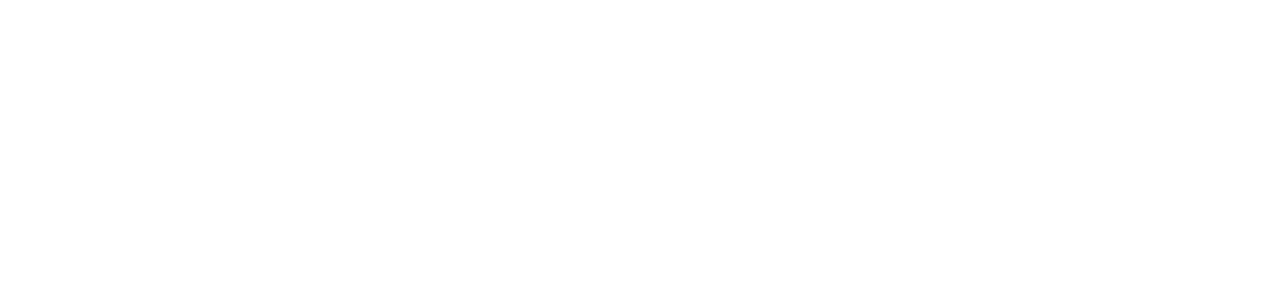
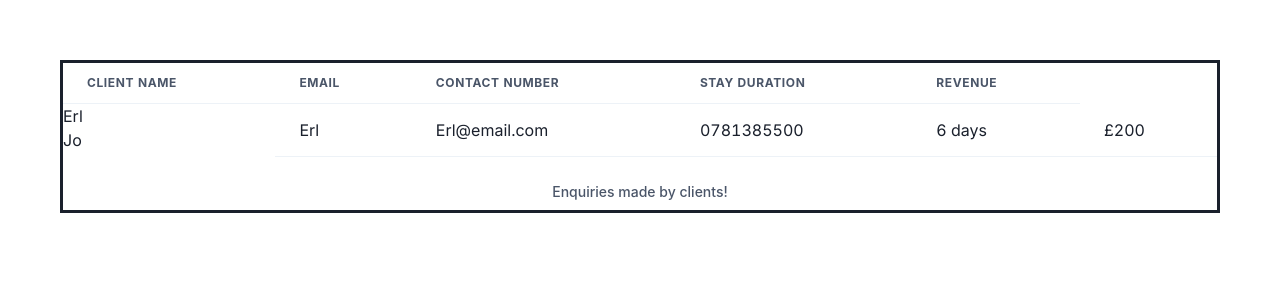
Before and after one commit to MaisonEP/situbnb, a Next.js app: page /Admin in a window 1280 px wide. Shown: the top 300 px of the page. Built offline with nearby package versions, Linux system fonts and the light colour scheme.

Commit message:
api end point initial, admin page table

```diff
--- a/src/app/Admin/page.tsx
+++ b/src/app/Admin/page.tsx
@@ -1,7 +1,15 @@
 "use client";
 import { Box } from "@chakra-ui/react";
+import { EnquiriesTable } from "../Components/EnquiriesTable/EnquiriesTable";
 // import "./Admin.css";
 
 export default function AdminPage() {
-  return <Box></Box>;
+	return (
+		<Box>
+			<Box height={"auto"}>
+				<EnquiriesTable></EnquiriesTable>
+			</Box>
+			<Box></Box>
+		</Box>
+	);
 }
--- /dev/null
+++ b/src/app/Api/Users/[UserId]/route.ts
@@ -0,0 +1,9 @@
+import { NextResponse } from "next/server";
+import Data from "../../../Data.json";
+
+export async function GET(request: Request, context: any) {
+	const { params } = context;
+	const user = Data.filter((x) => params.UserId === x.id.toString());
+
+	return NextResponse.json({ user });
+}
--- /dev/null
+++ b/src/app/Api/Users/route.ts
@@ -0,0 +1,16 @@
+import { NextResponse } from "next/server";
+import Data from "../../Data.json";
+
+export interface UserResponse {
+	Name: string;
+	Email: string;
+	Mobile: string;
+	StayLength: string;
+	Revenue: string;
+}
+
+export async function GET(): Promise<NextResponse<UserResponse[]>> {
+	const user = Data;
+
+	return NextResponse.json(user);
+}
--- /dev/null
+++ b/src/app/Components/EnquiriesTable/EnquiriesTable.tsx
@@ -0,0 +1,70 @@
+import { UserResponse } from "@/app/Api/Users/route";
+import {
+	Box,
+	Table,
+	TableCaption,
+	TableContainer,
+	Tbody,
+	Td,
+	Tfoot,
+	Th,
+	Thead,
+	Tr,
+} from "@chakra-ui/react";
+import { useEffect, useState } from "react";
+
+export function EnquiriesTable() {
+	// stay: stayLength,
+	// name: name,
+	// email: email,
+	// number
+
+	const [data, setData] = useState<UserResponse[] | undefined>();
+	useEffect(() => {
+		async function getEnquiries() {
+			const getEnquiries = await fetch("/Api/Users", {
+				headers: { Accept: "application/json", method: "GET" },
+			});
+
+			const readEnquiries: UserResponse[] = await getEnquiries.json();
+			setData(readEnquiries);
+		}
+		getEnquiries();
+	}, []);
+	// data?.map((e) => {
+	// 	console.log(e.Name);
+	// });
+
+	return (
+		<TableContainer m={"60px"} className="Hi" border={"solid"}>
+			<Table variant="simple">
+				<TableCaption>Enquiries made by clients!</TableCaption>
+				<Thead>
+					<Tr>
+						<Th>Client Name</Th>
+						<Th>Email</Th>
+						<Th> Contact Number</Th>
+						<Th> Stay Duration</Th>
+						<Th> Revenue</Th>
+					</Tr>
+				</Thead>
+				<Tbody>
+					<Tr>
+						{data?.map((e) => {
+							return <tr>{e.Name}</tr>;
+						})}
+						{/* {data?.map((data) => {
+							console.log("this is data  " + data);
+							return <p></p>;
+						})} */}
+						<Td>Erl</Td>
+						<Td>Erl@email.com</Td>
+						<Td>0781385500</Td>
+						<Td>6 days</Td>
+						<Td>£200</Td>
+					</Tr>
+				</Tbody>
+			</Table>
+		</TableContainer>
+	);
+}
--- a/src/app/Components/Form/Form.tsx
+++ b/src/app/Components/Form/Form.tsx
@@ -10,11 +10,10 @@
 	Box,
 	StepNumber,
 } from "@chakra-ui/react";
-import { addDays, formatDistance, formatDistanceStrict } from "date-fns";
+import { addDays, formatDistanceStrict } from "date-fns";
 
 import { useEffect, useState } from "react";
 import { DateRange, DayPicker } from "react-day-picker";
-import { distance } from "framer-motion";
 
 export function BnBForm() {
 	const [name, setName] = useState("");
@@ -43,7 +42,6 @@
 		const stay = distance();
 		setStayLength(stay);
 	}, [range]);
-	console.log(stayLength);
 
 	function submitBooking() {
 		if (
@@ -63,7 +61,7 @@
 			if (numberOfEnq === null) {
 				numberOfEnq = "0";
 			}
-			console.log(numberOfEnq);
+
 			const updatedNumOfEnq = Number(numberOfEnq) + 1;
 			localStorage.setItem("numberOfEnq", updatedNumOfEnq.toString());
 			localStorage.setItem(`enquiry-${updatedNumOfEnq}`, serialisedObj);
--- a/src/app/Components/NavBar/NavBar.tsx
+++ b/src/app/Components/NavBar/NavBar.tsx
@@ -71,11 +71,9 @@
 							</Box>
 						</MenuButton>
 						<MenuList>
-              <MenuItem>
 							<Link as={NextLink} href="/Admin">
-                  Admin
+								<MenuItem>Admin</MenuItem>
 							</Link>
-              </MenuItem>
 						</MenuList>
 					</Menu>
 				</Flex>
--- /dev/null
+++ b/src/app/Data.json
@@ -0,0 +1,16 @@
+[
+	{
+		"Name": "Erl",
+		"Email": "erl.dev@email.uk",
+		"Mobile": "07920351600",
+		"StayLength": "4",
+		"Revenue": "900"
+	},
+	{
+		"Name": "Jo",
+		"Email": "jo.dev@email.uk",
+		"Mobile": "07904520400",
+		"StayLength": "7",
+		"Revenue": "400"
+	}
+]
```
Lines whose indentation alone changed are shown as unchanged.
